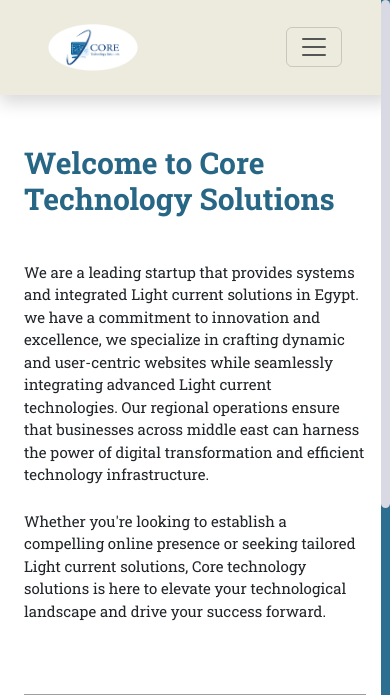
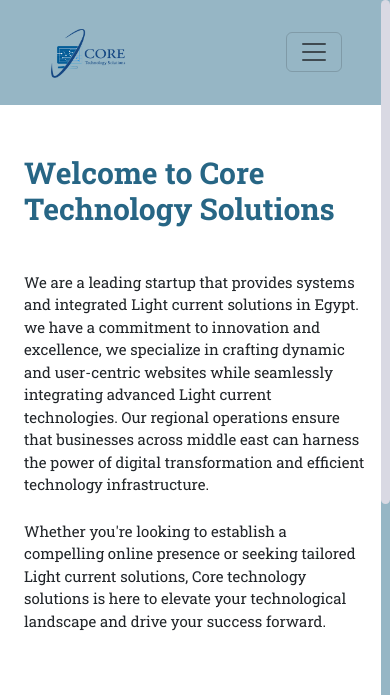
Before and after one commit to nadaa-ezz/CTS, a PHP site: page /about.html in a window 390 px wide. Shown: the top 695 px of the page. Run offline with PHP 8.4, Linux system fonts and the light colour scheme; some libraries are stand-ins or nearby versions; grey boxes are pictures that could not be loaded.

Commit message:
Refactor styling

```diff
--- a/about.html
+++ b/about.html
@@ -1,34 +1,68 @@
 <!DOCTYPE html>
 <html lang="en">
-
   <head>
     <!-- basic -->
-  <meta charset="UTF-8">
-  <meta name="viewport" content="width=device-width, initial-scale=1.0">
+    <meta charset="UTF-8" />
+    <meta name="viewport" content="width=device-width, initial-scale=1.0" />
     <!-- mobile metas -->
-  <meta name="viewport" content="width=device-width, initial-scale=1">
-  <meta name="viewport" content="initial-scale=1, maximum-scale=1">
+    <meta name="viewport" content="width=device-width, initial-scale=1" />
+    <meta name="viewport" content="initial-scale=1, maximum-scale=1" />
     <!-- site metas -->
     <title>Core Technology Solutions</title>
-  <meta name="keywords" content="">
-  <meta name="description" content="">
-  <meta name="author" content="">
-  <!-- fevicon -->
-  <!-- <link rel="icon" href="images/fevicon.png" type="image/gif" /> -->
+    <!-- SEO Validation -->
+    <meta name="keywords" content=" " />
+    <meta name="author" content="" />
+    <meta name="description" content=" " />
+    <meta
+      name="robots"
+      content="index, follow, max-image-preview:large, max-snippet:-1, max-video-preview:-1"
+    />
+    <!-- Favicon -->
+    <link
+      rel="icon"
+      type="image/png"
+      sizes="192x192"
+      href="images/favicon_io/android-chrome-192x192.png"
+    />
+    <link
+      rel="icon"
+      type="image/png"
+      sizes="512x512"
+      href="images/favicon_io/android-chrome-512x512.png"
+    />
+    <link
+      rel="icon"
+      type="image/png"
+      sizes="32x32"
+      href="images/favicon_io/favicon-32x32.png"
+    />
+    <link
+      rel="icon"
+      type="image/png"
+      sizes="16x16"
+      href="images/favicon_io/favicon-16x16.png"
+    />
+    <link rel="manifest" href="images/favicon_io/site.webmanifest" />
     <!-- Libraries Stylesheet -->
-  <link href="vendor/lib/lightbox/css/lightbox.css" rel="stylesheet">
+    <link href="vendor/lib/lightbox/css/lightbox.css" rel="stylesheet" />
     <!-- BootStrap Stylesheet -->
-  <link rel="stylesheet" href="vendor/bootstrap/css/bootstrap.min.css">
-  <link rel="stylesheet" href="https://cdnjs.cloudflare.com/ajax/libs/font-awesome/5.15.4/css/all.min.css">
+    <link rel="stylesheet" href="vendor/bootstrap/css/bootstrap.min.css" />
+    <link
+      rel="stylesheet"
+      href="https://cdnjs.cloudflare.com/ajax/libs/font-awesome/5.15.4/css/all.min.css"
+    />
     <!-- owl stylesheets -->
-  <link rel="stylesheet" href="vendor/owl/owl.carousel.min.css">
-  <link rel="stylesheet" href="vendor/owl/owl.theme.default.min.css">
-  <link rel="stylesheet" href="https://cdnjs.cloudflare.com/ajax/libs/fancybox/2.1.5/jquery.fancybox.min.css" media="screen">
-  <link rel="stylesheet" href="vendor/animate/animate.css">
+    <link rel="stylesheet" href="vendor/owl/owl.carousel.min.css" />
+    <link rel="stylesheet" href="vendor/owl/owl.theme.default.min.css" />
+    <link
+      rel="stylesheet"
+      href="https://cdnjs.cloudflare.com/ajax/libs/fancybox/2.1.5/jquery.fancybox.min.css"
+      media="screen"
+    />
+    <link rel="stylesheet" href="vendor/animate/animate.css" />
 
     <!-- our Stylesheet -->
-  <link rel="stylesheet" href="css/style.css">
-  <link rel="stylesheet" href="css/about.css">
+    <link rel="stylesheet" href="css/style.css" />
   </head>
 
   <body>
@@ -41,19 +75,41 @@
             <div class="col-lg-8 col-sm-8">
               <div class="left-content">
                 <ul>
-                                  <li> <a class="bar-link" href="#"><i class="fas fa-envelope me-1 orn-color"></i> info@cts-egy.com</a>
+                  <li>
+                    <a href="https://api.whatsapp.com/send?phone=0201201117955">
+                      <img
+                        src="images/Egypt-Flag.webp"
+                        alt=""
+                        style="height: 25px; width: 30px"
+                      /><span> (+20) 1201117955</span>
+                    </a>
                   </li>
-                                  <li> <a class="bar-link" href="#"><i class="fas fa-phone-alt me-1 orn-color"></i> (02) 27634002</a>
+                  <li>
+                    <a href="https://api.whatsapp.com/send?phone=0201201117955">
+                      <img
+                        src="images/Flag_of_Saudi_Arabia.svg.png"
+                        alt=""
+                        style="height: 20px; width: 35px"
+                      />
+                      (+966) 540038724
+                    </a>
                   </li>
+                  <li><i class="fas fa-phone-alt"></i> (+20) 227634002</li>
                 </ul>
               </div>
             </div>
             <div class="col-lg-4 col-sm-4">
               <div class="right-icons">
                 <ul>
-                                  <li><a href="#"><i class="fab fa-facebook-f"></i></a></li>
-                                  <li><a href="#"><i class="fab fa-linkedin-in"></i></a></li>
-                                  <li><a href="#"><i class="fab fa-whatsapp"></i></a></li>
+                  <li>
+                    <a href="#"><i class="fab fa-facebook-f"></i></a>
+                  </li>
+                  <li>
+                    <a href="#"><i class="fab fa-linkedin-in"></i></a>
+                  </li>
+                  <li>
+                    <a href="#"><i class="fab fa-whatsapp"></i></a>
+                  </li>
                 </ul>
               </div>
             </div>
@@ -61,21 +117,28 @@
         </div>
       </div>
       <!--Main nav-->
-          <nav id="navbar_top" class="navbar navbar-expand-lg shadow sticky-top p-4">
-              <a href="#" class="navbar-brand d-flex align-items-center text-center py-0 px-4 px-lg-5">
-                <img src="images/logo background 3.png" alt=""  width="90" height="50" />
+      <nav id="navbar_top" class="navbar navbar-expand-lg sticky-top p-4">
+        <a
+          href="#"
+          class="navbar-brand d-flex align-items-center text-center py-0 px-4 px-lg-5"
+        >
+        <img src="images/cts-logo-nav.png" alt="" width="80px" height="30px" />
         </a>
-              <button type="button" class="navbar-toggler me-4" data-bs-toggle="collapse"
-                  data-bs-target="#navbarCollapse">
+        <button
+          type="button"
+          class="navbar-toggler me-4"
+          data-bs-toggle="collapse"
+          data-bs-target="#navbarCollapse"
+        >
           <span class="navbar-toggler-icon"></span>
         </button>
         <div class="collapse navbar-collapse" id="navbarCollapse">
           <div class="navbar-nav ms-auto p-5 p-lg-0" id="link-ul">
             <a href="index.html" class="nav-link active">Home</a>
             <a href="about.html" class="nav-link">About</a>
-                      <a href="#" class="nav-link">Services</a>
-                      <a href="#" class="nav-link">Partners</a>
-                      <a href="#" class="nav-link">Contact</a>
+            <a href="#services" class="nav-link">Services</a>
+            <a href="#portfolio" class="nav-link">Portfolio</a>
+            <a href="contact.html" class="nav-link">Request Quote</a>
           </div>
         </div>
       </nav>
@@ -83,7 +146,7 @@
     <!--Navbar end-->
 
     <!-- About us start-->
-    <!-- About Start -->
+
     <div class="container-xxl">
       <div class="container px-lg-5">
         <div class="row g-5 align-items-center">
@@ -93,7 +156,7 @@
                 Welcome to Core Technology Solutions
               </h1>
             </div>
-            <p class="mb-4 about-p animated slideInLeft">
+            <p class="mb-4 about-p">
               We are a leading startup that provides systems and integrated
               Light current solutions in Egypt. we have a commitment to
               innovation and excellence, we specialize in crafting dynamic and
@@ -102,7 +165,7 @@
               businesses across middle east can harness the power of digital
               transformation and efficient technology infrastructure.
             </p>
-            <p class="mb-4 about-p animated slideInLeft">
+            <p class="mb-4 about-p">
               Whether you're looking to establish a compelling online presence
               or seeking tailored Light current solutions, Core technology
               solutions is here to elevate your technological landscape and
--- a/css/style.css
+++ b/css/style.css
@@ -77,7 +77,7 @@
 }
 
 .sub-header {
-  background-color: #FAF9F6;
+  background-color: #F1F0E8;
 }
 
 .sub-header .left-content ul li {
@@ -125,7 +125,7 @@
   right: 0;
   z-index: 1030;
   transition: background-color 0.3s ease-in-out; /* Add a smooth transition effect */
-  background-color: #EDEADE; /* Add a semi-transparent background color */
+  background-color: #ADC4CE; /* Add a semi-transparent background color */
 }
 
 /* Add a class to adjust the padding when the navbar is fixed */
@@ -134,7 +134,7 @@
 }
 
 .navbar {
-  background-color: #EDEADE;
+  background-color: #96B6C5;
   font-weight: 600;
   margin: 0;
   padding: 0;
@@ -547,7 +547,7 @@
 
 /* ======= Start footer ======= */
 footer {
-  background-color: #EDEADE;
+  background-color: #96B6C5;
   color: #276685;
   padding-top: 50px;
   font-size: 17px;
@@ -699,9 +699,12 @@
 
 /*------Services-----*/
 
-#servives{
-  padding: 80px 0;
+#services{
   margin-top: 20px;
+  background: #f8f9fa;
+  padding-bottom: 30px;
+  padding-top: 30px;
+
 }
 
 .services-img {
@@ -709,6 +712,9 @@
   height: 80px;
   border-radius: 50%;
   margin-top: 20px;
+}
+services-bg{
+  background: #ccc;
 }
 
 .services {
--- a/js/main.js
+++ b/js/main.js
@@ -16,7 +16,7 @@
     autohidemode: false,
     preservenativescrolling:true,
     zindex: 9999,
-    background: "rgba(45,111,145)"
+    background: "rgb(150, 182, 197)"
 
 });
 });
```
Also changed, not shown: index.html (+12 -14 lines). Lines whose indentation alone changed are shown as unchanged.
